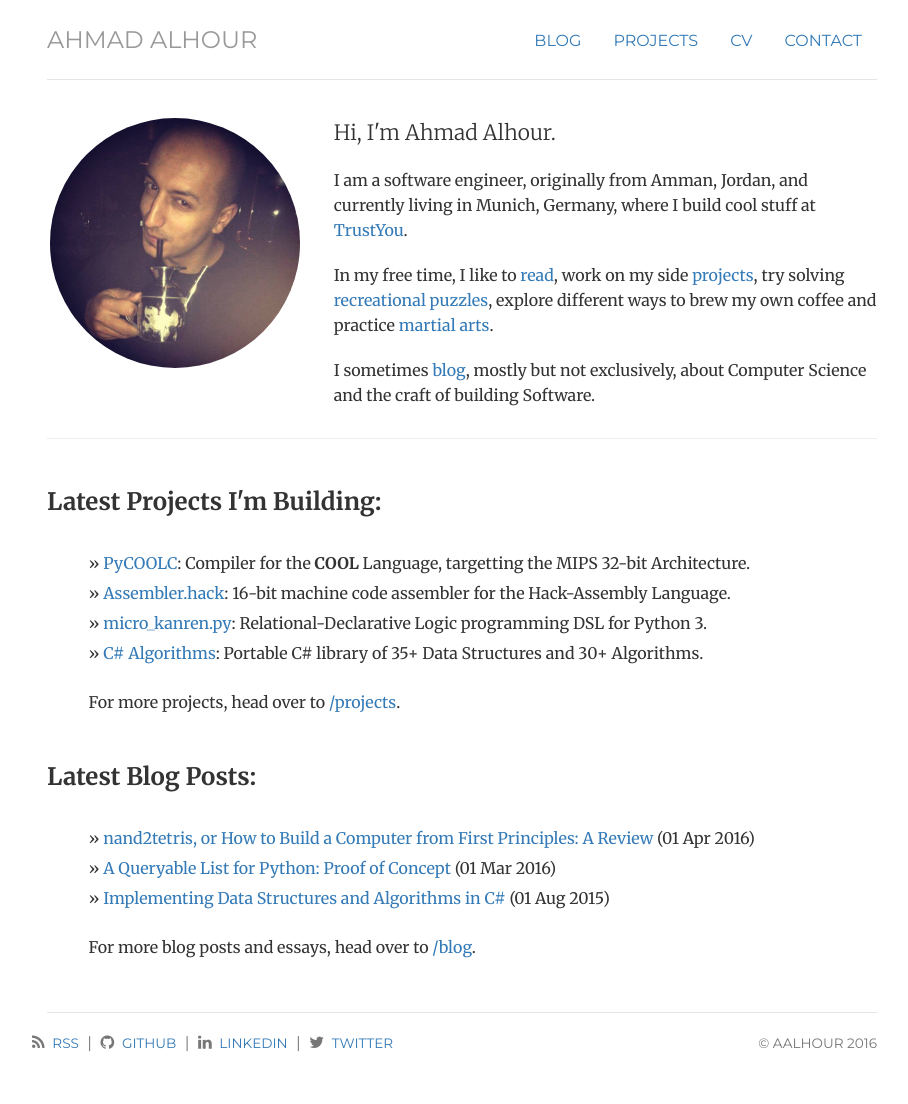
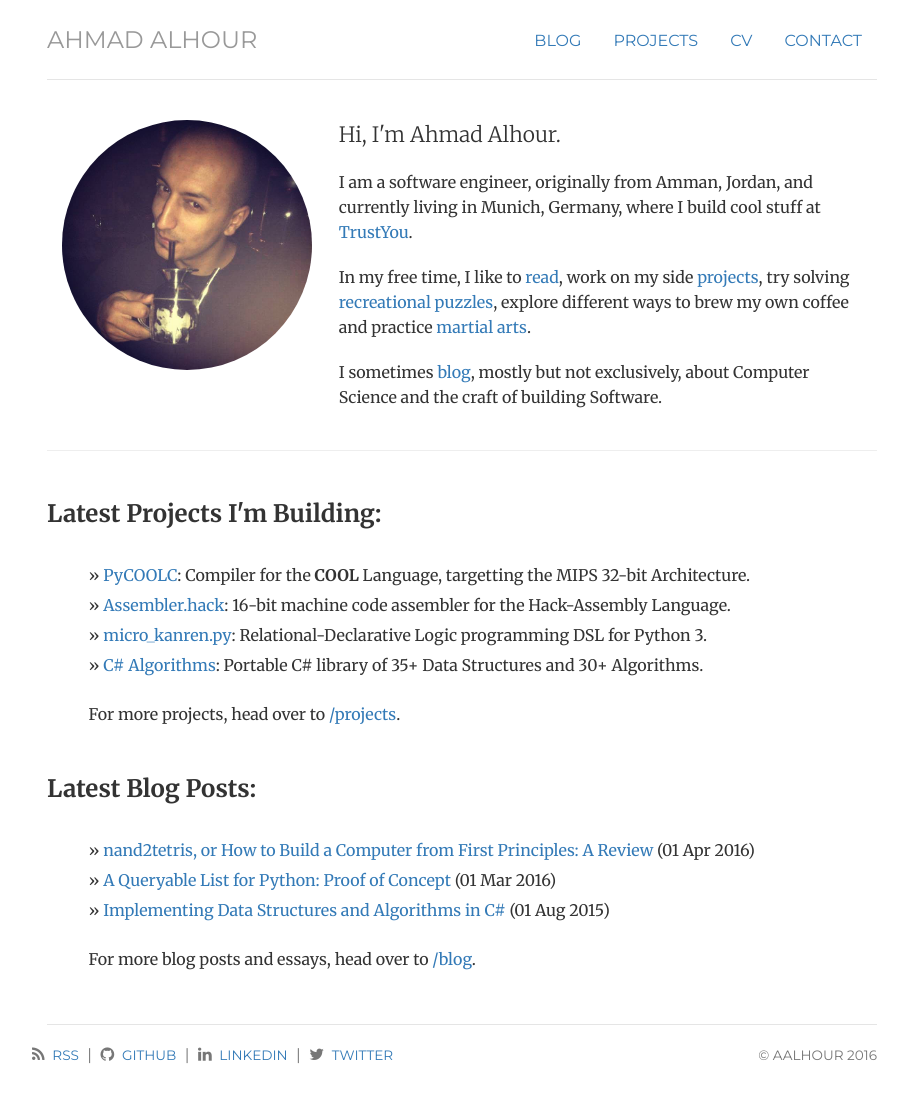
Before and after one commit to aalhour/aalhour.github.io, a Jekyll site: the page built from index.html, in a window 1280 px wide. Shown: the whole page, without its empty margins (178-1086 px from the left). Built offline with Jekyll 4.4.1, drawn with Linux system fonts in a browser that asks for light colours.

Commit message:
Fixes to the layout

```diff
--- a/_layouts/default.html
+++ b/_layouts/default.html
@@ -7,8 +7,6 @@
 		<div class="container">
 
 			{% include header.html %}
-
-			<br />
 
 			{{ content }}
 
--- a/_layouts/post.html
+++ b/_layouts/post.html
@@ -13,7 +13,6 @@
 			</info>
 		</h2>
 
-		<hr />
 		<br />
 
 		<!-- Post content -->
--- a/css/jumbotron-narrow.css
+++ b/css/jumbotron-narrow.css
@@ -8,8 +8,7 @@
 .header { border-bottom: 1px solid #e5e5e5; }
 
 /* Make the masthead heading the same height as the navigation */
-.header h3 { margin-top: 0; margin-bottom: 0; line-height: 40px; padding-bottom: 19px; }
-.header h4 { margin-top: 0; margin-bottom: 0; line-height: 40px; padding-bottom: 19px; }
+.header h3, .header h4 { margin-top: 0; margin-bottom: 0; line-height: 40px; padding-bottom: 19px; }
 
 /* Custom page footer */
 .footer { padding-top: 19px; color: #777; border-top: 1px solid #e5e5e5; }
@@ -26,7 +25,8 @@
 .dl-horizontal dt { text-align: left; }
 
 /* Supporting marketing content */
-.marketing p + h4 { margin-top: 30px; }
+.marketing { margin: 40px 0; }
+.marketing p + h4 { margin-top: 28px; }
 
 /* Responsive: Portrait tablets and up */
 @media screen and (min-width: 768px) {
@@ -36,7 +36,7 @@
     /* Remove the padding we set earlier */
     .header, .marketing, .footer { padding-left: 0; padding-right: 0; }
     /* Space out the masthead */
-    .header { margin-bottom: 15px; }
+    .header { margin-bottom: 30px; }
     /* Remove the bottom border on the jumbotron for visual effect */
     .jumbotron { border-bottom: 0; }
 }
--- a/css/style.css
+++ b/css/style.css
@@ -1,7 +1,7 @@
 @import url(http://fonts.googleapis.com/css?family=Merriweather:300,300italic,400,400italic,700,700italic);
 @import url(http://fonts.googleapis.com/css?family=Montserrat);
 
-body { padding-top: 20px; padding-bottom: 40px; font-family: 'Merriweather', Georgia, Times; font-size: 16px; }
+body { font-family: 'Merriweather', Georgia, Times; font-size: 16px; }
 
 h1, h2, h3, h4, h5, h6, .h1, .h2, .h3, .h4, .h5, .h6 { font-family: 'Merriweather', Georgia, Times; font-weight: 700;}
 
```
Also changed, not shown: _includes/header.html (line endings or trailing spaces).
